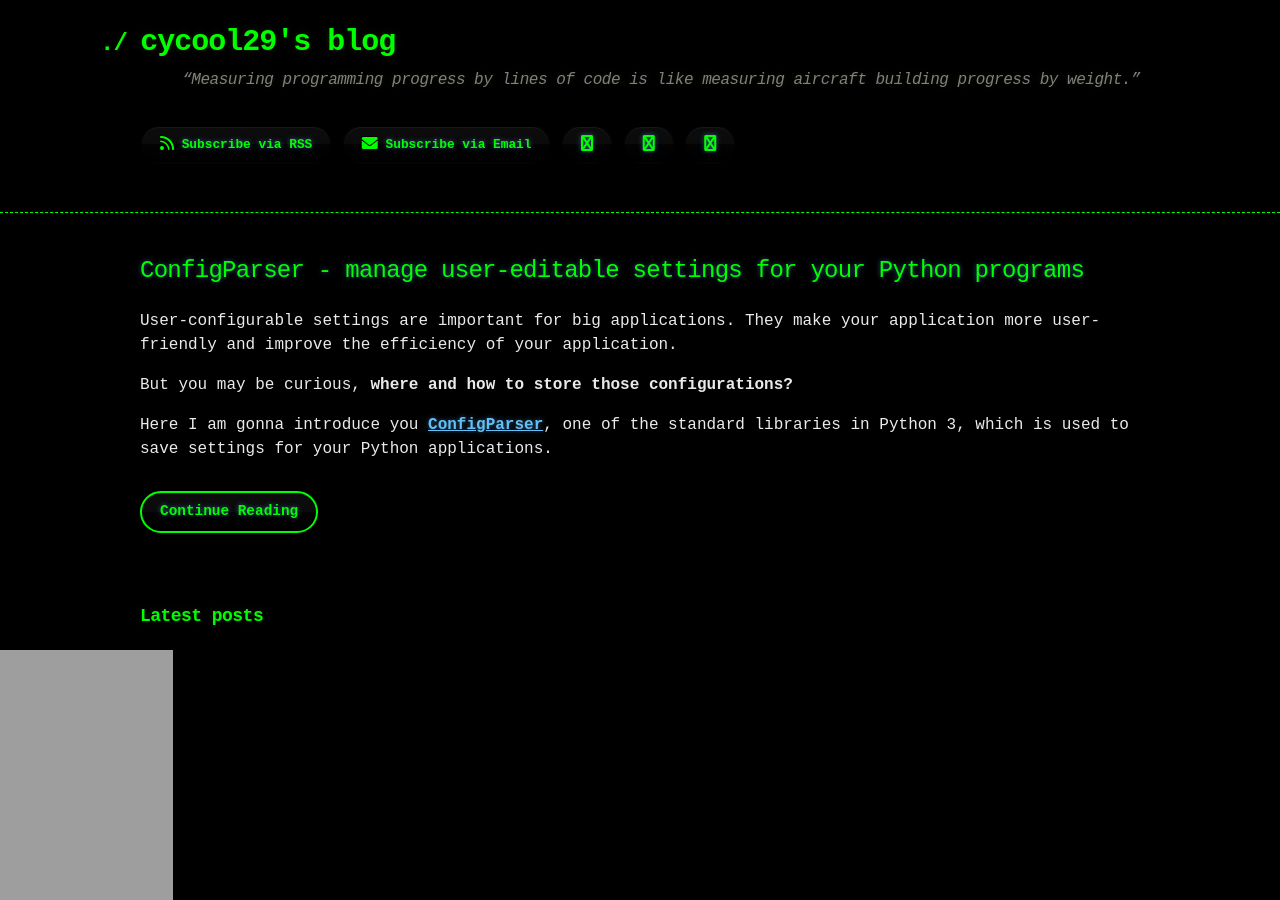
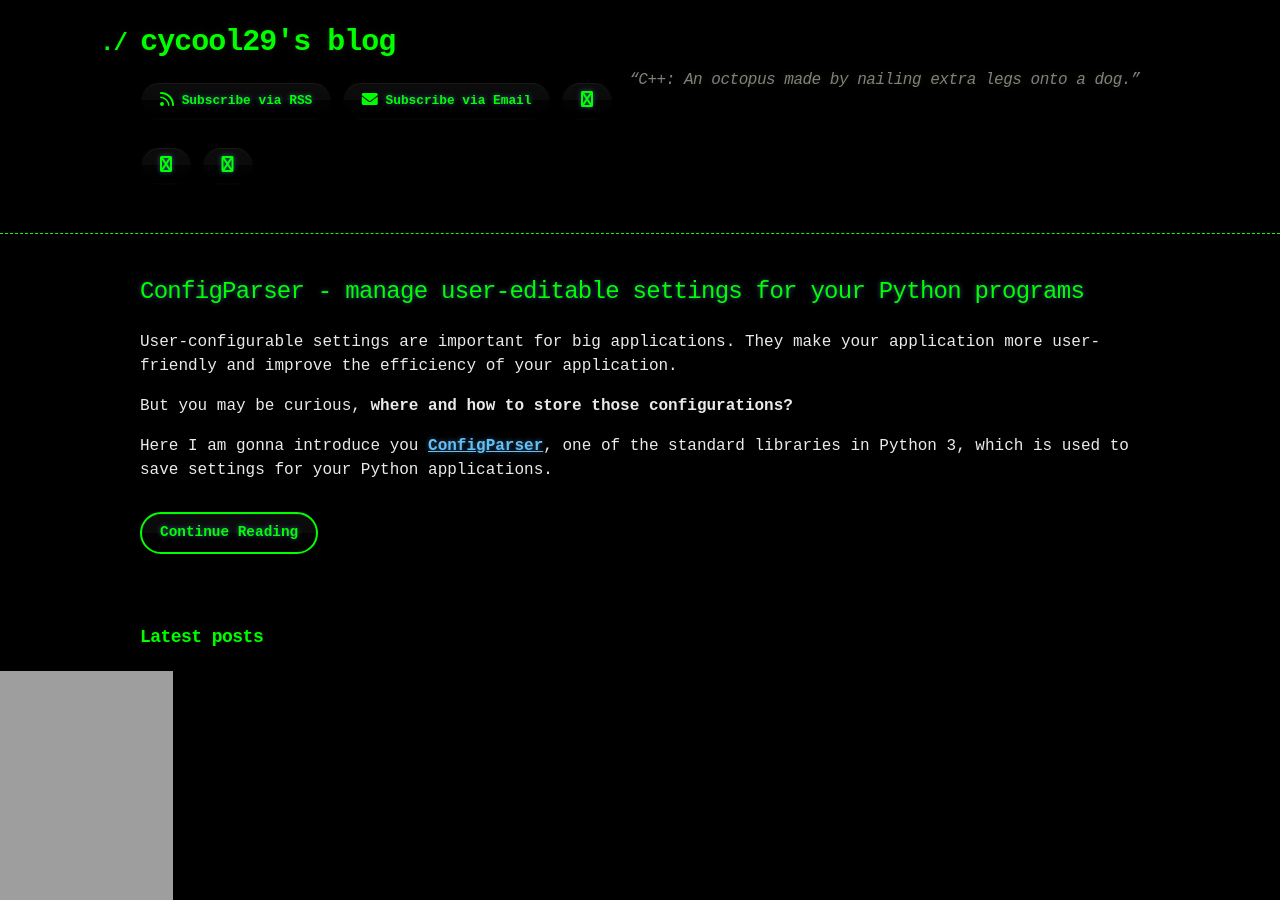
Before and after one commit to cycool29/cycool29.github.io, a Jekyll site: the page built from index.md, in a window 1280 px wide and 900 px high. Built offline with Jekyll 4.4.1, drawn with Linux system fonts in a browser that asks for light colours; a style sheet for code colours, icons or effects is not loaded.

Commit message:
Update quotes

```diff
--- a/_config.yml
+++ b/_config.yml
@@ -1,5 +1,5 @@
 title: cycool29's blog
-description: "“Measuring programming progress by lines of code is like measuring aircraft building progress by weight.” "
+description: "“C++: An octopus made by nailing extra legs onto a dog.” "
 bio: A high school student. Intermediate in Python, Git, Bash. Learning JavaScript. He/Him. "
 author: cycool29
 url: https://cycool29.github.io
```
